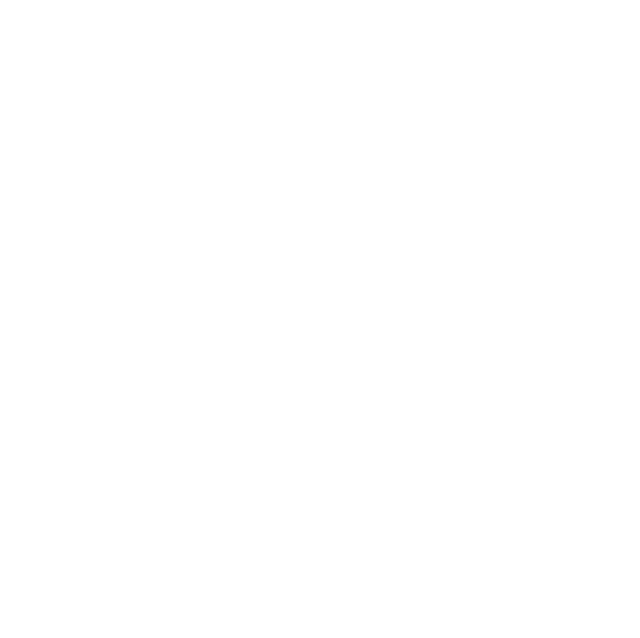
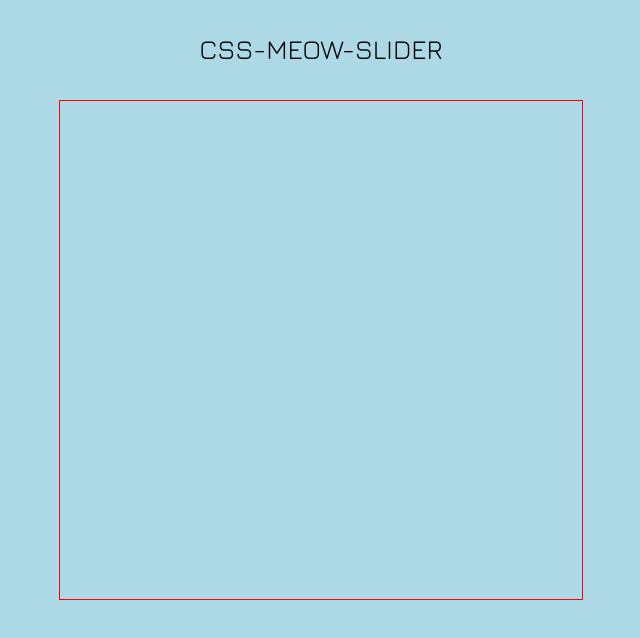
Before and after one commit to drbehavr/cssMemSlider, a plain HTML site: page index.html in a window 1280 px wide. Shown: the whole page, without its empty margins (319-959 px from the left). Drawn offline with nearby package versions, Linux system fonts and the light colour scheme.

Commit message:
feat:add html structure, start add css propreties 2022-05-11 18:46:01

```diff
--- a/index.html
+++ b/index.html
@@ -7,10 +7,20 @@
 	<link rel="stylesheet" href="style.css">
 	<link rel="stylesheet" href="normalize.css">
 	<link rel="stylesheet" href="reset.css">
+	<link rel="preconnect" href="https://fonts.googleapis.com">
+<link rel="preconnect" href="https://fonts.gstatic.com" crossorigin>
+<link href="https://fonts.googleapis.com/css2?family=Jura&display=swap" rel="stylesheet">
 	<link rel="shortcut icon" href="./assets/очко.jpg" type="image/x-icon">
 	<title>CSS-MEOW-SLIDER</title>
 </head>
 <body>
+	<header class="header"> <h1>CSS-MEOW-SLIDER</h1></header>
+	<section class="main">
+			<div class="wrapper">
+
+          </div>
+	</section>
+
 
 </body>
 </html>
--- a/style.css
+++ b/style.css
@@ -0,0 +1,29 @@
+/*general properties*/
+.wrapper {
+	border: 1px solid red;
+	width: 41%;
+   height: 500px;
+   margin: 0 auto;
+   overflow: hidden;
+
+}
+body {
+	   font-family: 'Jura', sans-serif;
+		font-weight: 500;
+		font-size: 16px;
+		background-color: lightblue;
+		position: relative;
+
+
+}
+.header {
+	display: flex;
+	align-items: center;
+	justify-content: center;
+	width: 50%;
+	height: 100px;
+	font-family: 'Jura';
+	font-size: 1.7rem;
+	font-weight: 500;
+	margin: 0 auto;
+}
```
